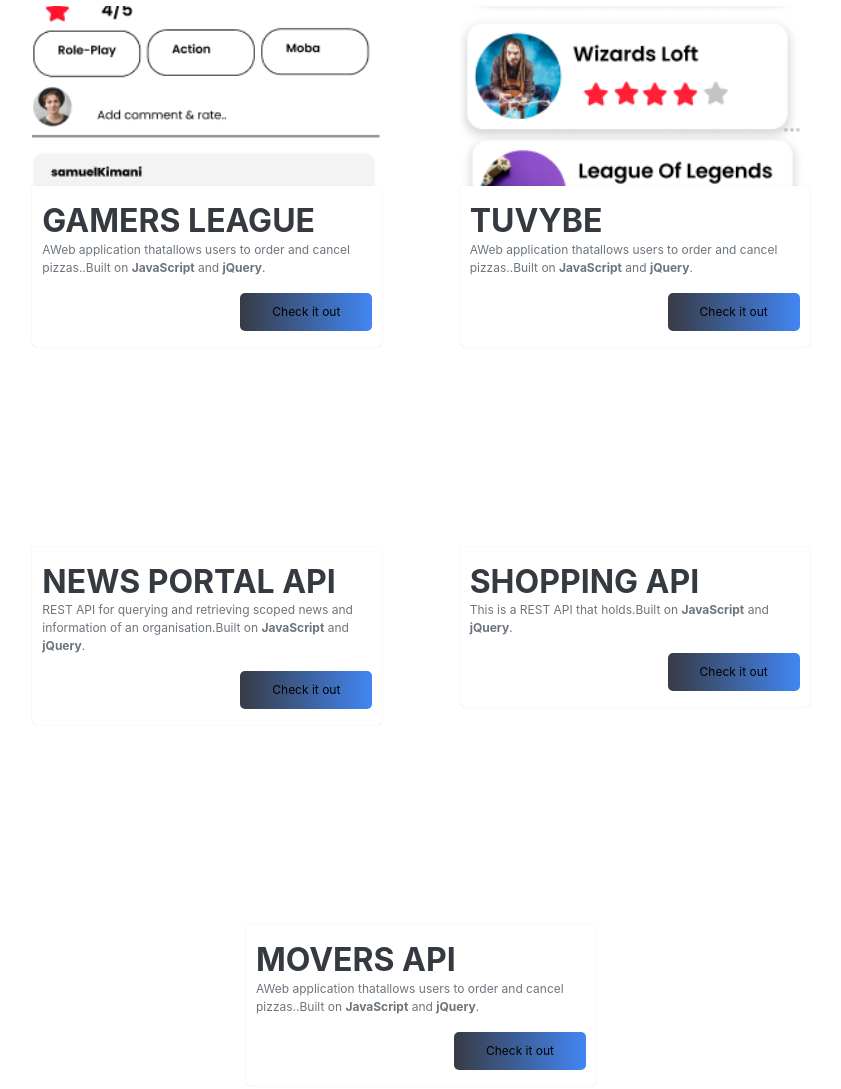
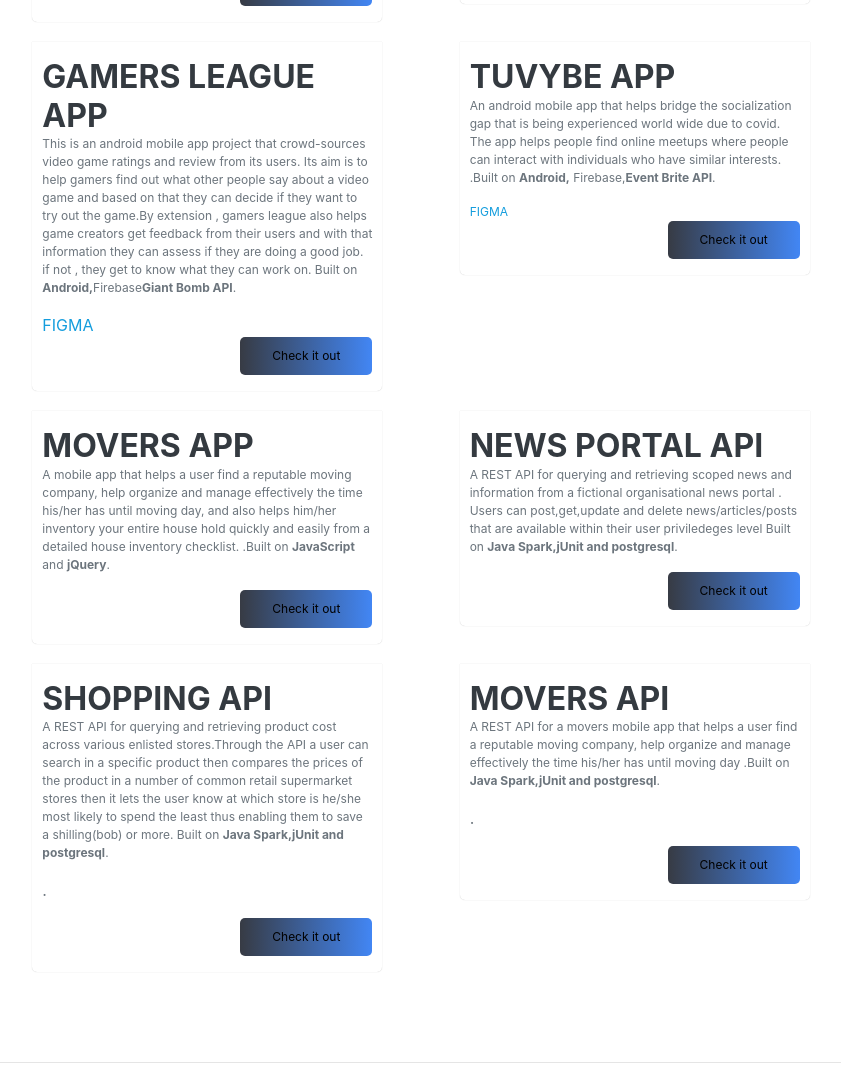
Before and after one commit to DevSheila/sheilasharonportfolio, a plain HTML site: page index.html in a window 1280 px wide. Shown: the part 3394-4483 px from the top of the page, without its empty margins (355-1196 px from the left). After the commit the page ends 4457 px from the top, so only its background shows below. Drawn offline with nearby package versions, Linux system fonts and the light colour scheme; a web font is replaced by a local one.

Commit message:
edit projects information

```diff
--- a/index.html
+++ b/index.html
@@ -189,7 +189,8 @@
                             <div class="footer">
                                 <h3>Github Search</h3>
                                 <p>This is an Angular CLI application that allows users to look up Github users' profile and repositories using a username..Built on<b>Angular</b> and <b>Typescript</b>.</p>
-                                <a href="https://github-api-beta.vercel.app/profile" target="_blank" rel="noopener">Check it out</a>
+                                <a class="extra-link" href="#">REPOSITORY</a>
+                                <a class="check" href="https://github-api-beta.vercel.app/profile" target="_blank" rel="noopener">Check it out</a>
                             </div>
                         </div>
 
@@ -198,8 +199,9 @@
                             </div>
                             <div class="footer">
                                 <h3>Quoty Corner</h3>
-                                <p>A web appthat allows you to add votes. You can delete the quotes, upvote or downvote them.Built on <b>Angular</b>, <b>Typescript</b> and <b>Netlify</b>.</p>
-                                <a href="https://quotycorner.netlify.app/" target="_blank" rel="noopener">Check it out</a>
+                                <p>A web app that allows you to add votes. You can delete the quotes, upvote or downvote them. Built on <b>Angular</b>, <b>Typescript</b> and <b>Netlify</b>.</p>
+                                <a class="extra-link" href="#">REPOSITORY</a>
+                                <a class="check" href="https://quotycorner.netlify.app/" target="_blank" rel="noopener">Check it out</a>
                             </div>
                         </div>
 
@@ -209,8 +211,9 @@
                             </div>
                             <div class="footer">
                                 <h3>HERO SQUAD</h3>
-                                <p>An application that allows you to add or recruit heroes.You can also create hero squads and assign heroes to those squads.Built on <b>Java</b>, <b>Spark</b>.</p>
-                                <a href="https://devsheila-hero-squad.herokuapp.com/" target="_blank" rel="noopener">Check it out</a>
+                                <p>An application that allows you to add or recruit heroes.You can also create hero squads and assign heroes to those squads. Built on <b>Java</b>, <b>Spark</b>.</p>
+                                <a class="extra-link" href="#">REPOSITORY</a>
+                                <a class="check" href="https://devsheila-hero-squad.herokuapp.com/" target="_blank" rel="noopener">Check it out</a>
                             </div>
                         </div>
 
@@ -220,58 +223,81 @@
                             <div class="footer">
                                 <h3>La Pizzierra</h3>
                                 <p>AWeb application thatallows users to order and cancel pizzas..Built on <b>JavaScript</b> and <b>jQuery</b>.</p>
-                                <a href="https://devsheila.github.io/wk4_PizzaApplication/" target="_blank" rel="noopener">Check it out</a>
+                                <a class="extra-link" href="#">REPOSITORY</a>
+
+                                <a class="check" href="https://devsheila.github.io/wk4_PizzaApplication/" target="_blank" rel="noopener">Check it out</a>
                             </div>
                         </div>
 
                         <div class="content">
-                            <div class="item project5">
-                            </div>
+
                             <div class="footer">
-                                <h3>Gamers League</h3>
-                                <p>AWeb application thatallows users to order and cancel pizzas..Built on <b>JavaScript</b> and <b>jQuery</b>.</p>
-                                <a href="https://devsheila.github.io/wk4_PizzaApplication/" target="_blank" rel="noopener">Check it out</a>
+                                <h3>Gamers League APP</h3>
+                                <p>This is an  android mobile app project that crowd-sources video game ratings and review from its users.
+                                    Its aim is to help gamers find out what other people say about a video game and based on that they can decide if they want to try out the game.By extension , gamers league also helps game creators get feedback from their users and with that information they can assess if they are doing a good job. if not , they get to know what they can work on.
+
+                                    Built on <b>Android,</b>Firebase<b>Giant Bomb API</b>.</p>
+                                <a href="https://www.figma.com/file/SNLbh7zaJgENhuAXi688Vy/Gamers-League?node-id=0%3A1">FIGMA</a>
+                                <a class="check" href="https://github.com/DevSheila/GamersLeague" target="_blank" rel="noopener">Check it out</a>
                             </div>
                         </div>
 
                         <div class="content">
-                            <div class="item project6">
-                            </div>
+
                             <div class="footer">
-                                <h3>TuVybe</h3>
-                                <p>AWeb application thatallows users to order and cancel pizzas..Built on <b>JavaScript</b> and <b>jQuery</b>.</p>
-                                <a href="https://devsheila.github.io/wk4_PizzaApplication/" target="_blank" rel="noopener">Check it out</a>
-                            </div>
-                        </div>
-                        <div class="content">
-                            <div class="item project7">
-                            </div>
-                            <div class="footer">
-                                <h3>NEWS PORTAL API</h3>
-                                <p>REST API for querying and retrieving scoped news and information of an organisation.Built on <b>JavaScript</b> and <b>jQuery</b>.</p>
-                                <a href="https://devsheila.github.io/wk4_PizzaApplication/" target="_blank" rel="noopener">Check it out</a>
+                                <h3>TuVybe App</h3>
+                                <p>An android mobile app that helps bridge the socialization gap that is being experienced world wide due to covid.
+                                    The app helps people find online meetups where people can interact with individuals who have similar interests.
+                                    .Built on <b>Android,</b> Firebase,<b>Event Brite API</b>.</p>
+                                    <a class="extra-link" href="https://www.figma.com/file/ZupU3acVzNUVNVsNdRo1L6/TuVybe">FIGMA</a>
+                                <a class="check" href="https://github.com/DevSheila/Tuvybe" target="_blank" rel="noopener">Check it out</a>
                             </div>
                         </div>
 
                         <div class="content">
-                            <div class="item project8">
+
+                            <div class="footer">
+                                <h3>MOVERS APP</h3>
+                                <p>A mobile app that helps a user find a reputable moving company, help organize and manage effectively the time his/her has until moving day, and also helps him/her inventory your entire house hold quickly and easily from a detailed house inventory checklist.
+                                   .Built on <b>JavaScript</b> and <b>jQuery</b>.</p>
+
+                                <a class="check" href="https://github.com/edwinaringo/movers" target="_blank" rel="noopener">Check it out</a>
                             </div>
+                        </div>
+                        <div class="content">
+
                             <div class="footer">
-                                <h3>SHOPPING API</h3>
-                                <p>This is a REST API that holds.Built on <b>JavaScript</b> and <b>jQuery</b>.</p>
-                                <a href="https://devsheila.github.io/wk4_PizzaApplication/" target="_blank" rel="noopener">Check it out</a>
+                                <h3>NEWS PORTAL API</h3>
+                                <p>
+                                    A REST API for querying and retrieving scoped news and information from a fictional organisational news portal . Users can post,get,update and delete news/articles/posts that are available within their user priviledeges level
+                                    Built on
+                                    <b>Java Spark,</b><b>jUnit and </b><b>postgresql</b>.</p>
+                                <a class="check" href="https://github.com/DevSheila/NewsPortal" target="_blank" rel="noopener">Check it out</a>
                             </div>
                         </div>
 
                         <div class="content">
-                            <div class="item project9">
+
+                            <div class="footer">
+                                <h3>SHOPPING API</h3>
+                                <p>A REST API for querying and retrieving product cost across various enlisted stores.Through the API a user can search in a specific product then compares the prices of the product in a number of common retail supermarket stores then it lets the user know at which store is he/she most likely to spend the least thus enabling them to save a shilling(bob) or more.
+                                    Built on <b>Java Spark,</b><b>jUnit and </b><b>postgresql</b>.</p>.</p>
+                                <a class="check" href="https://github.com/DevSheila/Shopping" target="_blank" rel="noopener">Check it out</a>
                             </div>
+                        </div>
+
+                        <div class="content">
+
                             <div class="footer">
                                 <h3>MOVERS API</h3>
-                                <p>AWeb application thatallows users to order and cancel pizzas..Built on <b>JavaScript</b> and <b>jQuery</b>.</p>
-                                <a href="https://devsheila.github.io/wk4_PizzaApplication/" target="_blank" rel="noopener">Check it out</a>
+                                <p>
+                                    A REST API for a movers mobile app that helps a user find a reputable moving company, help organize and manage effectively the time his/her has until moving day
+                                    .Built on <b>Java Spark,</b><b>jUnit and </b><b>postgresql</b>.</p>.</p>
+                                <a class="check" href="https://github.com/DevSheila/MoversAPI" target="_blank" rel="noopener">Check it out</a>
                             </div>
                         </div>
+
+
 
 
                     </div>
```
Also changed, not shown: css/styles.css.
